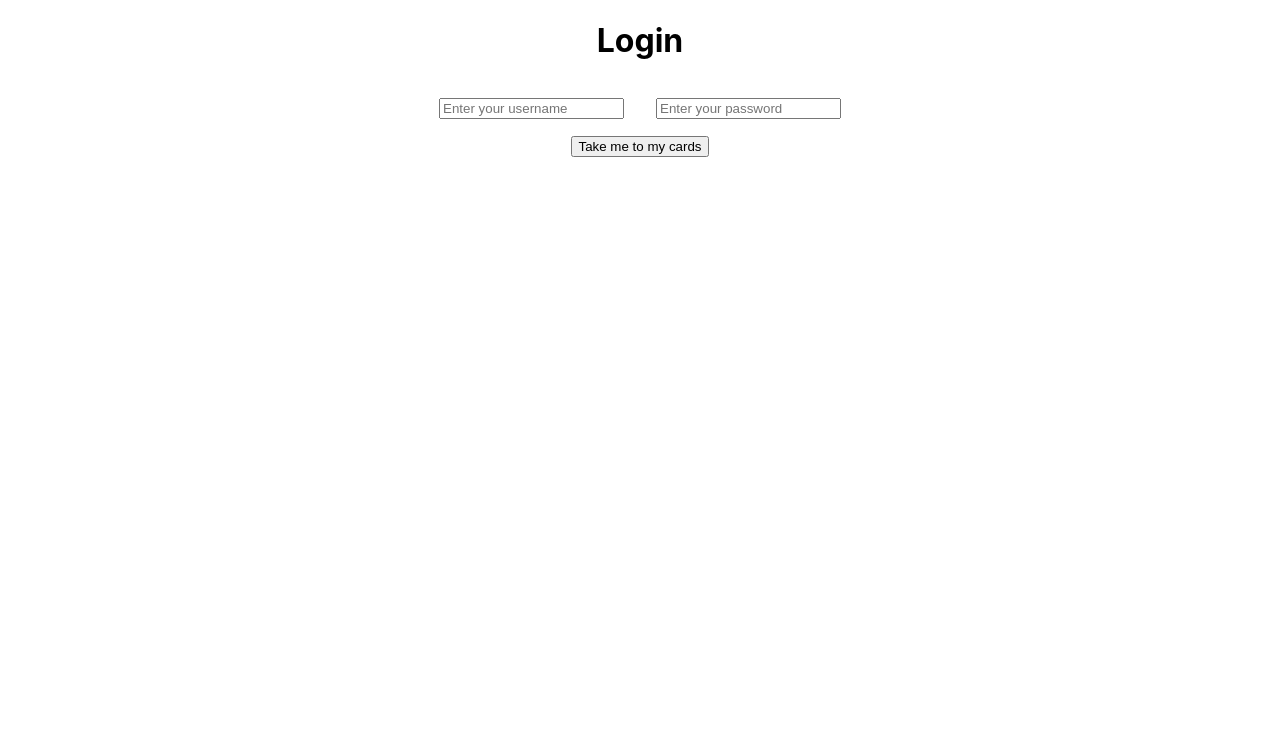
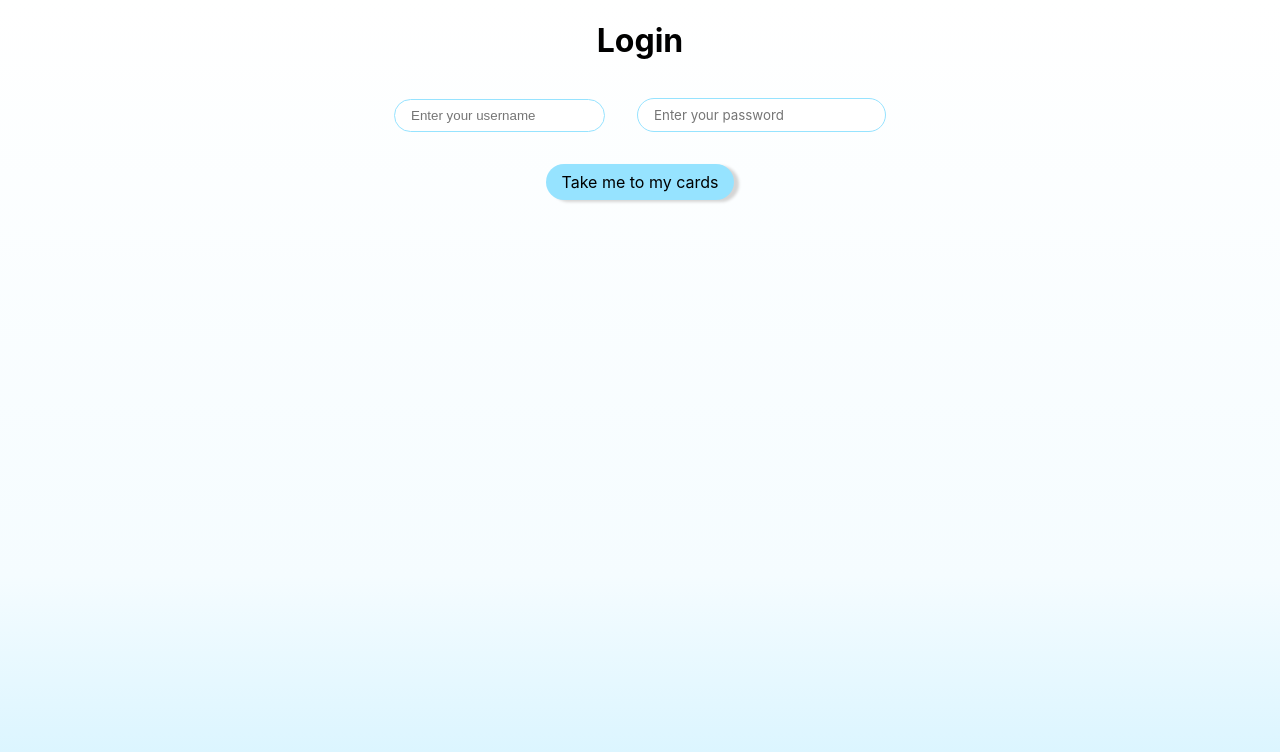
Before and after one commit to NullPointerExceptionals/CachCardmvn, a React (Create React App) app in the folder src/main/resources/static/: page / in a window 1280 px wide. Shown: the top 752 px of the page. Built offline with nearby package versions, Linux system fonts and the light colour scheme.

Commit message:
styling update

```diff
--- a/src/main/resources/static/src/App.css
+++ b/src/main/resources/static/src/App.css
@@ -1,3 +1,19 @@
+html {
+  background: rgb(255, 255, 255);
+  background: linear-gradient(
+    180deg,
+    rgba(255, 255, 255, 1) 0%,
+    rgba(245, 252, 255, 1) 72%,
+    rgba(155, 228, 255, 1) 150%
+  );
+
+  min-height: 100vh;
+}
+
+.flex {
+  display: flex;
+}
+
 .App {
   text-align: center;
 }
@@ -6,21 +22,99 @@
   margin: 1rem;
 }
 
-.cardsList {
+.loginError {
+  color: rgb(77, 77, 77);
+  font-weight: 200;
+}
+
+.cardsContainer {
   display: flex;
   flex-direction: column;
   align-items: center;
 }
-.cardsLinks {
-  padding: 4rem 8rem;
+.cardBody,
+.cardBodySingle {
+  padding: 3rem 6rem;
+  margin: 2rem;
   border-radius: 1rem;
-  background: rgb(224, 244, 255);
+  background: rgb(255, 255, 255);
   background: linear-gradient(
     0deg,
-    rgba(224, 244, 255, 1) 0%,
-    rgba(106, 201, 255, 1) 100%
+    rgba(255, 255, 255, 1) 0%,
+    rgba(245, 252, 255, 1) 48%,
+    rgba(83, 209, 255, 1) 150%
   );
   box-shadow: 10px 5px 5px rgb(213, 213, 213);
+}
+
+.cardBody:hover {
+  background-color: rgb(255, 255, 255);
+  background: linear-gradient(
+    0deg,
+    rgba(255, 255, 255, 1) 0%,
+    rgba(245, 252, 255, 1) 48%,
+    rgb(61, 203, 255) 150%
+  );
+  box-shadow: 10px 5px 10px rgb(157, 157, 157);
+  transition: box-shadow 1s;
+  cursor: pointer;
+}
+
+input {
+  border-radius: 5rem;
+  padding: 0.5rem 1rem;
+  margin: 1rem;
+  border: 0.1rem solid #96e3ff;
+}
+
+button,
+input[type="submit"],
+input[type="reset"] {
+  background: #96e3ff;
+  border-radius: 5rem;
+  padding: 0.5rem 1rem;
+  margin: 1rem;
+  border: none;
+  font: inherit;
+  cursor: pointer;
+  box-shadow: 5px 2px 3px rgb(213, 213, 213);
+  transition: box-shadow 1s;
+}
+
+button:hover,
+input[type="submit"]:hover,
+input[type="reset"]:hover {
+  background: #85dfff;
+  box-shadow: 5px 2px 3px rgb(170, 170, 170);
+}
+
+.authUserName {
+  font-weight: 600;
+  font-size: 1.2rem;
+}
+.cardNumber {
+  font-weight: 100;
+}
+
+.hideText {
+  -webkit-text-security: disc;
+  font-family: dotsfont;
+  font-family: inherit;
+}
+
+.transactions {
+  background-color: #85deff13;
+  width: 60%;
+  padding: 1rem;
+  margin: 1rem 1rem 4rem 1rem;
+  border-radius: 1rem;
+}
+
+.transactionSpace {
+  margin: 1rem;
+}
+.invTransactions {
+  padding: 0.5rem 0;
 }
 
 /* .App-logo {
```
